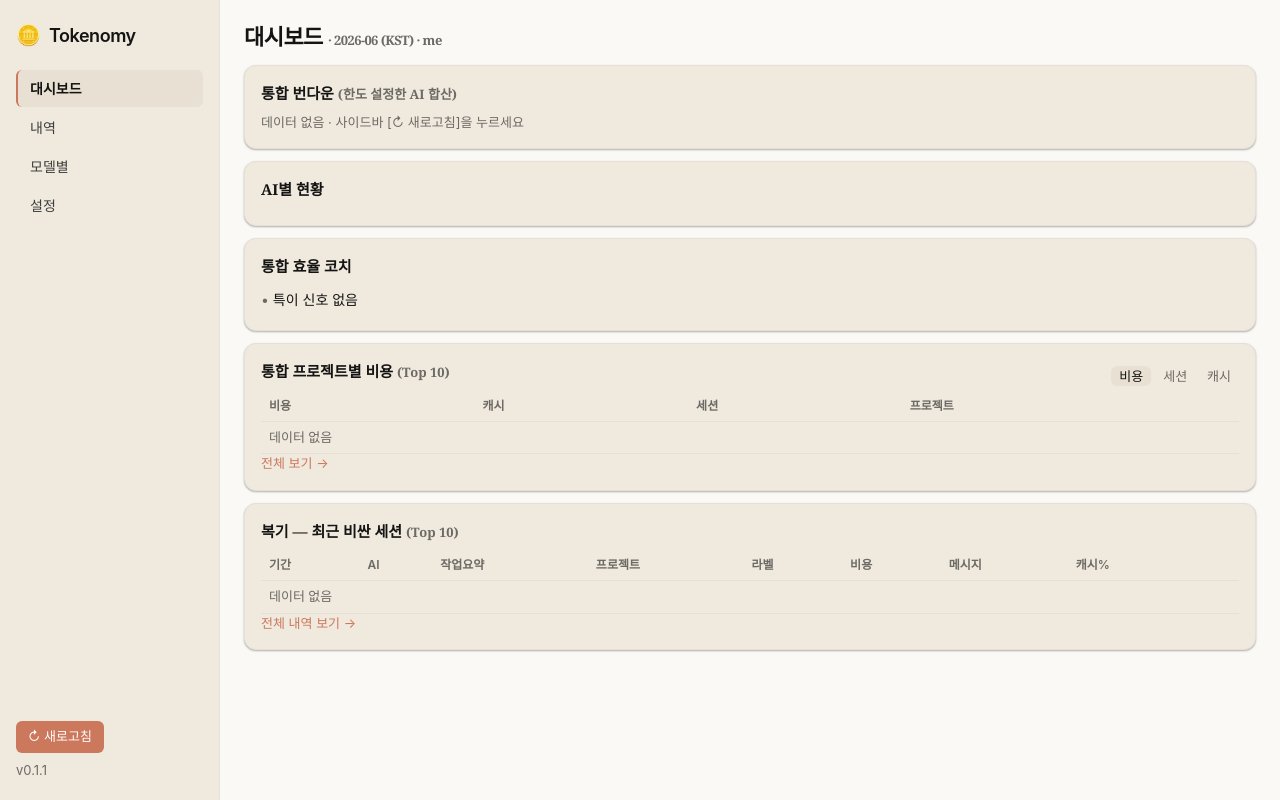
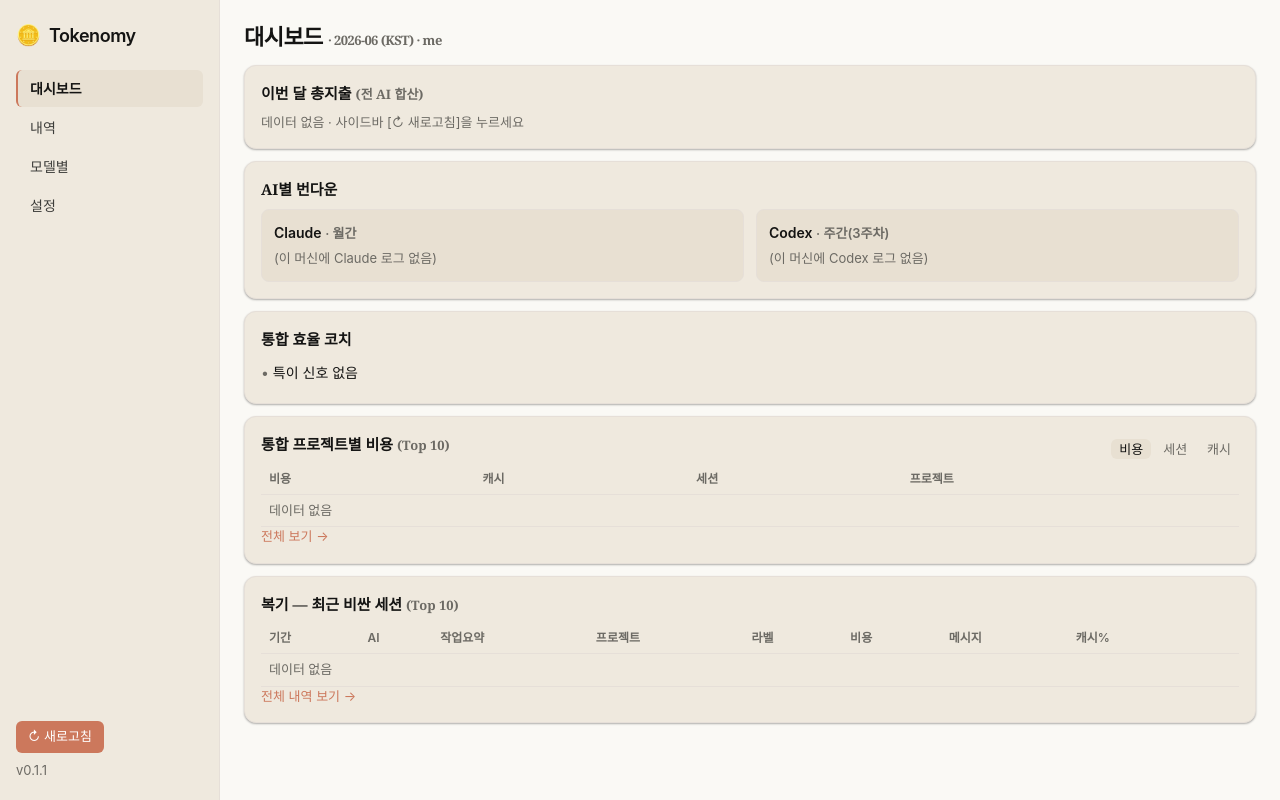
Before and after one commit to genius-kim-samsung/tokenomy, a FastAPI app: page / in a window 1280 px wide. Run offline with FastAPI, Linux system fonts and the light colour scheme; data comes from the database, SQL or seed files in the repository; data that the repository does not hold is empty; style sheets or scripts are compiled from the project's sources.

Commit message:
feat(web): 대시보드 통합 바 → 총지출 요약 + Claude/Codex 번다운 카드
Co-Authored-By: Claude Sonnet 4.6 <noreply@anthropic.com>

```diff
--- a/tokenomy/web/templates/overview.html
+++ b/tokenomy/web/templates/overview.html
@@ -6,51 +6,50 @@
 <div class="banner">예산을 설정하세요 → <a href="/settings">설정</a> (지금은 사용량 추적만)</div>
 {% endif %}
 
-{% set bd = combined %}
 <section class="card">
-  <h2>통합 번다운 <span class="muted">(한도 설정한 AI 합산)</span></h2>
+  <h2>이번 달 총지출 <span class="muted">(전 AI 합산{% if budget_start %} · 도입 {{ budget_start }}{% endif %})</span></h2>
   {% if not has_data %}
     <p class="muted">데이터 없음 · 사이드바 [↻ 새로고침]을 누르세요</p>
-  {% elif bd.limit == 0 %}
-    <p class="muted">예산 미설정 · 지출 ${{ '%.2f'|format(bd.spent) }} · <a href="/settings">예산 설정</a></p>
+  {% else %}
+    <p class="bd-num serif">${{ '%.2f'|format(month_total) }}
+      <span class="muted">= Claude ${{ '%.2f'|format(claude_bd.spent) }} + Codex ${{ '%.2f'|format(codex_bd.spent) }}</span></p>
     <p class="disclaimer">ⓘ 공개 API 단가 기준 추정 · 이 머신 데이터만</p>
-  {% else %}
-    <div class="bd-row">
-      <span class="bd-label">전체</span>
-      <span class="bd-num serif">${{ '%.2f'|format(bd.spent) }} / ${{ '%.0f'|format(bd.limit) }}</span>
-      <span class="bar"><span class="fill s-{{ bd.status }}" style="width: {{ [bd.pct * 100, 100]|min }}%"></span></span>
-      <span class="bd-pct">{{ '%.1f'|format(bd.pct * 100) }}%</span>
-      <span class="status s-{{ bd.status }}">{{ {'ok':'✅ OK','warn':'⚠ 초과예상','exceeds':'⛔ 초과'}[bd.status] }}</span>
-    </div>
-    <p class="muted">
-      {{ bd.day_of_month }}/{{ bd.days_in_month }}일 경과 · 일평균 ${{ '%.2f'|format(bd.daily_avg) }} ·
-      예상 월말 ${{ '%.0f'|format(bd.projected_month) }}
-      {% if bd.exhaust_day %}· → 이대로면 {{ bd.exhaust_day }}일에 소진 (남은 {{ bd.days_left }}일){% endif %}
-    </p>
-    <p class="disclaimer">ⓘ 공개 API 단가 기준 추정 · 이 머신 데이터만{% if bd.unpriced_count %} · <span class="badge">단가 미식별 {{ bd.unpriced_count }}건</span>{% endif %}</p>
   {% endif %}
 </section>
 
 <section class="card">
-  <h2>AI별 현황</h2>
+  <h2>AI별 번다운</h2>
   <div class="ai-cards">
-    {% for c in cards %}
-    {% set b = c.bd %}
-    <a class="ai-card" href="/history?provider={{ c.provider }}">
-      <div class="ai-name">{{ c.name }}</div>
-      {% if not c.has_data %}
-        <div class="muted">(이 머신에 {{ c.name }} 로그 없음)</div>
-      {% elif b.limit == 0 %}
-        <div class="ai-num">${{ '%.2f'|format(b.spent) }} <span class="muted">사용량만</span></div>
+    {# Claude — 월간 한도 #}
+    <a class="ai-card" href="/history?provider=claude">
+      <div class="ai-name">Claude <span class="muted">· 월간</span></div>
+      {% if not claude_has_data %}
+        <div class="muted">(이 머신에 Claude 로그 없음)</div>
+      {% elif claude_bd.limit == 0 %}
+        <div class="ai-num">${{ '%.2f'|format(claude_bd.spent) }} <span class="muted">사용량만</span></div>
       {% else %}
-        <div class="ai-num">${{ '%.2f'|format(b.spent) }} / ${{ '%.0f'|format(b.limit) }}</div>
-        <span class="bar"><span class="fill s-{{ b.status }}" style="width: {{ [b.pct * 100, 100]|min }}%"></span></span>
-        <div class="muted">{{ '%.1f'|format(b.pct * 100) }}% · 예상월말 ${{ '%.0f'|format(b.projected_month) }}
-          <span class="status s-{{ b.status }}">{{ {'ok':'✅','warn':'⚠','exceeds':'⛔'}[b.status] }}</span>
+        <div class="ai-num">${{ '%.2f'|format(claude_bd.spent) }} / ${{ '%.0f'|format(claude_bd.limit) }}</div>
+        <span class="bar"><span class="fill s-{{ claude_bd.status }}" style="width: {{ [claude_bd.pct * 100, 100]|min }}%"></span></span>
+        <div class="muted">{{ '%.1f'|format(claude_bd.pct * 100) }}% · 예상월말 ${{ '%.0f'|format(claude_bd.projected_month) }}
+          <span class="status s-{{ claude_bd.status }}">{{ {'ok':'✅','warn':'⚠','exceeds':'⛔'}[claude_bd.status] }}</span>
         </div>
       {% endif %}
     </a>
-    {% endfor %}
+    {# Codex — 주간 누적(carryover) #}
+    <a class="ai-card" href="/history?provider=codex">
+      <div class="ai-name">Codex <span class="muted">· 주간({{ codex_bd.weeks_elapsed }}주차)</span></div>
+      {% if not codex_has_data %}
+        <div class="muted">(이 머신에 Codex 로그 없음)</div>
+      {% elif codex_bd.weekly_limit == 0 %}
+        <div class="ai-num">${{ '%.2f'|format(codex_bd.spent) }} <span class="muted">사용량만</span></div>
+      {% else %}
+        <div class="ai-num">${{ '%.2f'|format(codex_bd.spent) }} / ${{ '%.2f'|format(codex_bd.limit_to_date) }}</div>
+        <span class="bar"><span class="fill s-{{ codex_bd.status }}" style="width: {{ [codex_bd.pct * 100, 100]|min }}%"></span></span>
+        <div class="muted">이번 주 ${{ '%.2f'|format(codex_bd.remaining) }} 남음 <span class="muted">(주간 한도 ${{ '%.2f'|format(codex_bd.weekly_limit) }})</span>
+          <span class="status s-{{ codex_bd.status }}">{{ {'ok':'✅','exceeds':'⛔'}[codex_bd.status] }}</span>
+        </div>
+      {% endif %}
+    </a>
   </div>
 </section>
 
```
Also changed, not shown: tests/test_web.py (+20 -5 lines).
